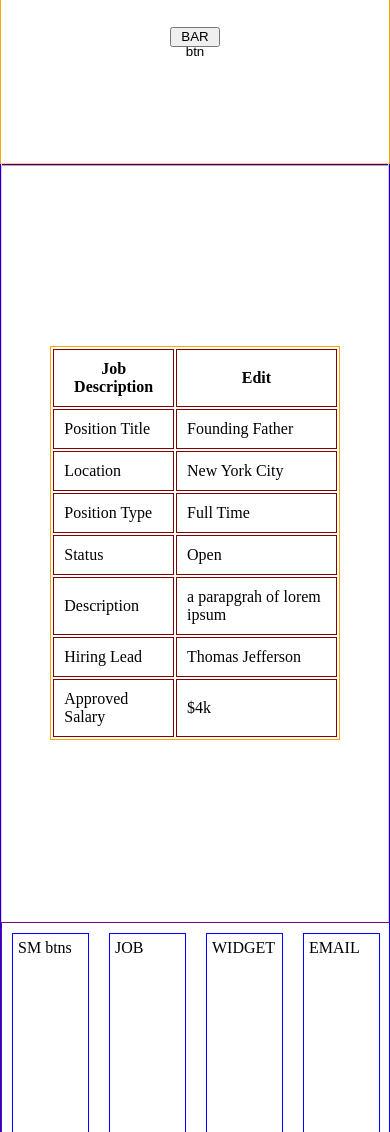
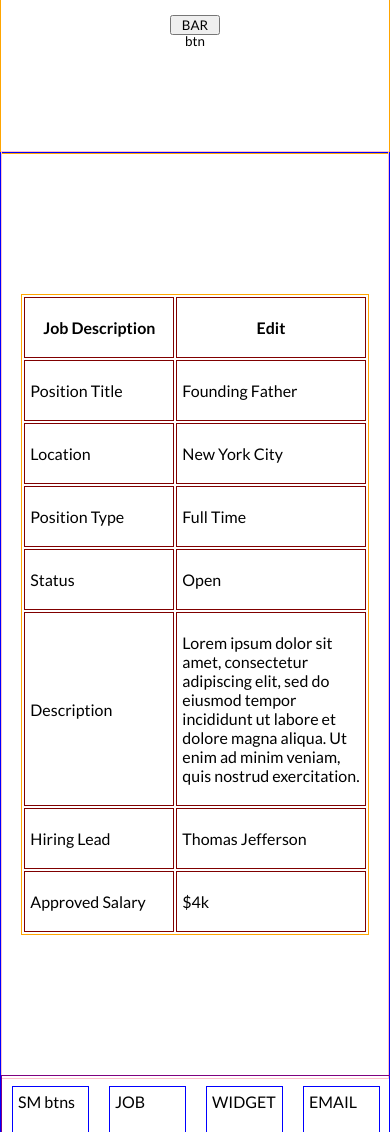
Before and after one commit to ameseee/ah-static-comp-3, a plain HTML site: page index.html in a window 390 px wide. Shown: the part 862-1994 px from the top of the page. Drawn offline with Linux system fonts and the light colour scheme.

Commit message:
ipad mq done

```diff
--- a/index.html
+++ b/index.html
@@ -3,6 +3,7 @@
   <head>
     <meta charset="utf-8">
     <meta name="viewport" content="width=device-width, initial-scale=1">
+    <link href="https://fonts.googleapis.com/css?family=Lato:400,700" rel="stylesheet">
     <link rel="stylesheet" href="styles.css" type="text/css">
     <title>Holt Static Comp 3</title>
   </head>
@@ -80,36 +81,36 @@
       <section class="content-2">
       <table class="job-table">
         <tr>
-          <th>Job Description</th>
-          <th>Edit</th>
+          <th class="td-topic">Job Description</th>
+          <th class="td-info">Edit</th>
         </tr>
         <tr>
-          <td>Position Title</td>
-          <td>Founding Father</td>
+          <td class="td-topic">Position Title</td>
+          <td class="td-info">Founding Father</td>
         </tr>
         <tr>
-          <td>Location</td>
-          <td>New York City</td>
+          <td class="td-topic">Location</td>
+          <td class="td-info">New York City</td>
         </tr>
         <tr>
-          <td>Position Type</td>
-          <td>Full Time</td>
+          <td class="td-topic">Position Type</td>
+          <td class="td-info">Full Time</td>
         </tr>
         <tr>
-          <td>Status</td>
-          <td>Open</td>
+          <td class="td-topic">Status</td>
+          <td class="td-info">Open</td>
         </tr>
         <tr>
-          <td>Description</td>
-          <td>a parapgrah of lorem ipsum</td>
+          <td class="td-topic">Description</td>
+          <td class="td-info">Lorem ipsum dolor sit amet, consectetur adipiscing elit, sed do eiusmod tempor incididunt ut labore et dolore magna aliqua. Ut enim ad minim veniam, quis nostrud exercitation.</td>
         </tr>
         <tr>
-          <td>Hiring Lead</td>
-          <td>Thomas Jefferson</td>
+          <td class="td-topic">Hiring Lead</td>
+          <td class="td-info">Thomas Jefferson</td>
         </tr>
         <tr>
-          <td>Approved Salary</td>
-          <td>$4k</td>
+          <td class="td-topic">Approved Salary</td>
+          <td class="td-info">$4k</td>
         </tr>
       </table>
 
--- a/styles.css
+++ b/styles.css
@@ -2,6 +2,7 @@
   box-sizing: border-box;
   margin: 0;
   padding: 0;
+  font-family: "Lato";
 }
 
 /*===MAIN NAV===*/
@@ -192,6 +193,7 @@ li {
 .nav1 {
   padding-left: 5px;
 }
+
 /*===DASHBOARD BOTTOM===*/
 .content-1 {
   border: 1px solid orange;
@@ -255,7 +257,7 @@ li {
 
 td, th {
   border: 1px solid maroon;
-  padding: 10px;
+  padding: 20px 5px 20px 5px;
 }
 
 .content-3 {
@@ -280,6 +282,10 @@ td, th {
   margin: 10px;
   padding: 5px;
   height: 200px;
+}
+
+.td-topic {
+  width: 150px;
 }
 
 .widget-section {
@@ -309,7 +315,7 @@ td, th {
   }
 
   .search-bar-nav {
-    height: 12vh;
+    height: 10vh;
     width: 80vw;
   }
 
@@ -321,21 +327,21 @@ td, th {
   }
 
   .right-search-nav {
-    height: 12vh;
+    height: 10vh;
   }
 
   .search-calendar,
   .search-options,
   .search-hamburger,
   .search-profile {
-    height: 12vh;
+    height: 10vh;
     width: 6vw;
     display: inline-block;
     margin: 0 0 -2px 0;
   }
 
   .search-input {
-    height: 12vh;
+    height: 10vh;
   }
 
   .dashboard-top {
@@ -377,11 +383,11 @@ td, th {
   }
 
   .content-2 {
-    height: 90vh;
+    height: 110vh;
   }
 
   .job-table {
-    width: 75%;
+    width: 90%;
   }
 
   .content-3 {
```
